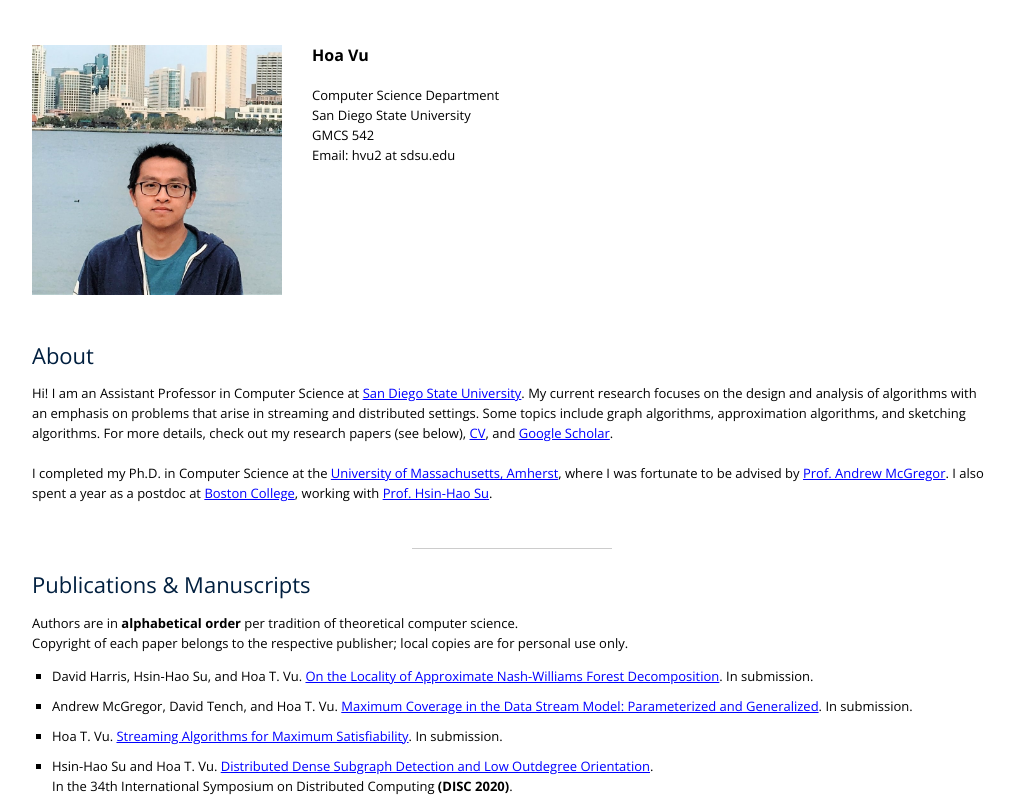
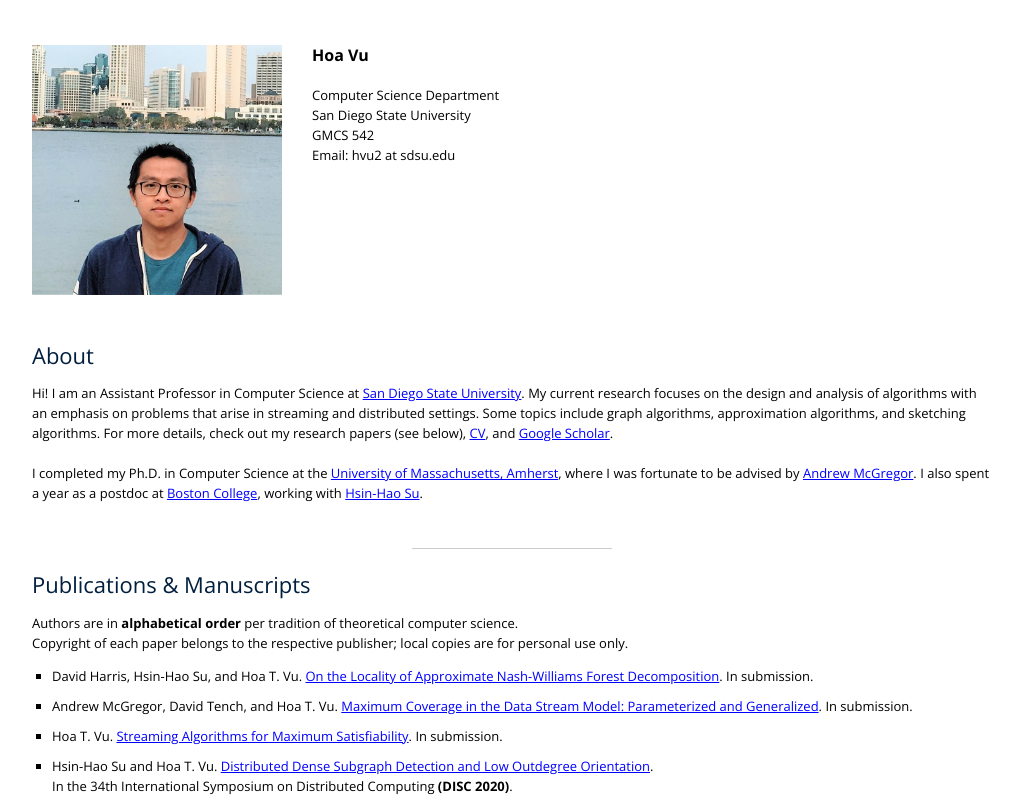
Before and after one commit to hoavu123/hoavu123.github.io, a plain HTML site: page index.html in a window 1280 px wide. Shown: the top 800 px of the page, without its empty margins (128-1148 px from the left). Drawn offline with nearby package versions, Linux system fonts and the light colour scheme.

Commit message:
Update index.html

```diff
--- a/index.html
+++ b/index.html
@@ -103,8 +103,8 @@ margin-bottom: 25px;
 	<br>
 	<br>
 	I completed my Ph.D. in Computer Science at the <a href="https://www.umass.edu/">University of Massachusetts, Amherst</a>,
-	where I was fortunate to be advised by <a href = "https://people.cs.umass.edu/~mcgregor/">Prof. Andrew McGregor</a>.
-	I also spent a year as a postdoc at <a href="https://www.bc.edu/">Boston College</a>, working with <a href="https://sites.google.com/site/distributedhsinhao/">Prof. Hsin-Hao Su</a>.
+	where I was fortunate to be advised by <a href = "https://people.cs.umass.edu/~mcgregor/">Andrew McGregor</a>.
+	I also spent a year as a postdoc at <a href="https://www.bc.edu/">Boston College</a>, working with <a href="https://sites.google.com/site/distributedhsinhao/">Hsin-Hao Su</a>.
 	<br>
 	<br>
   <hr>
```
